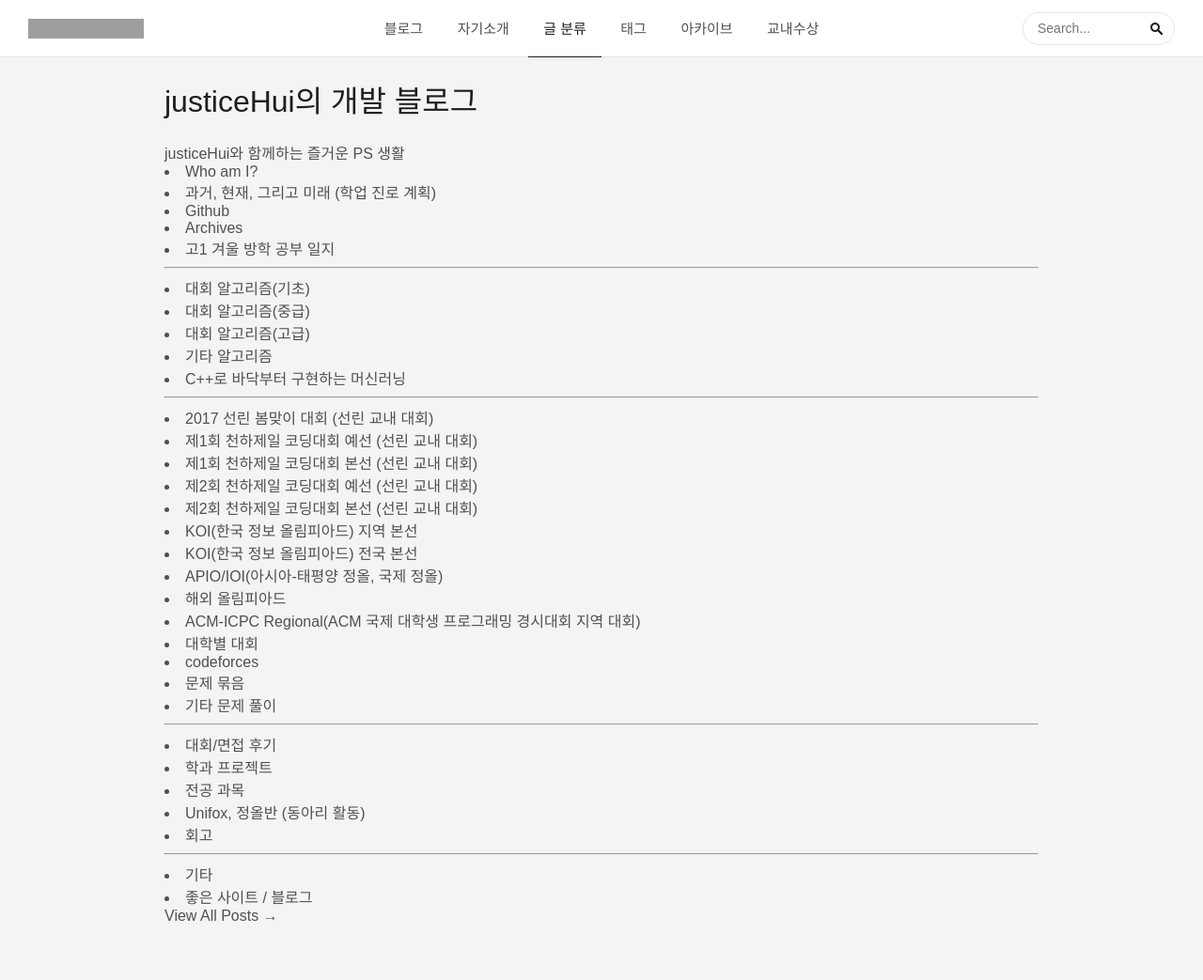
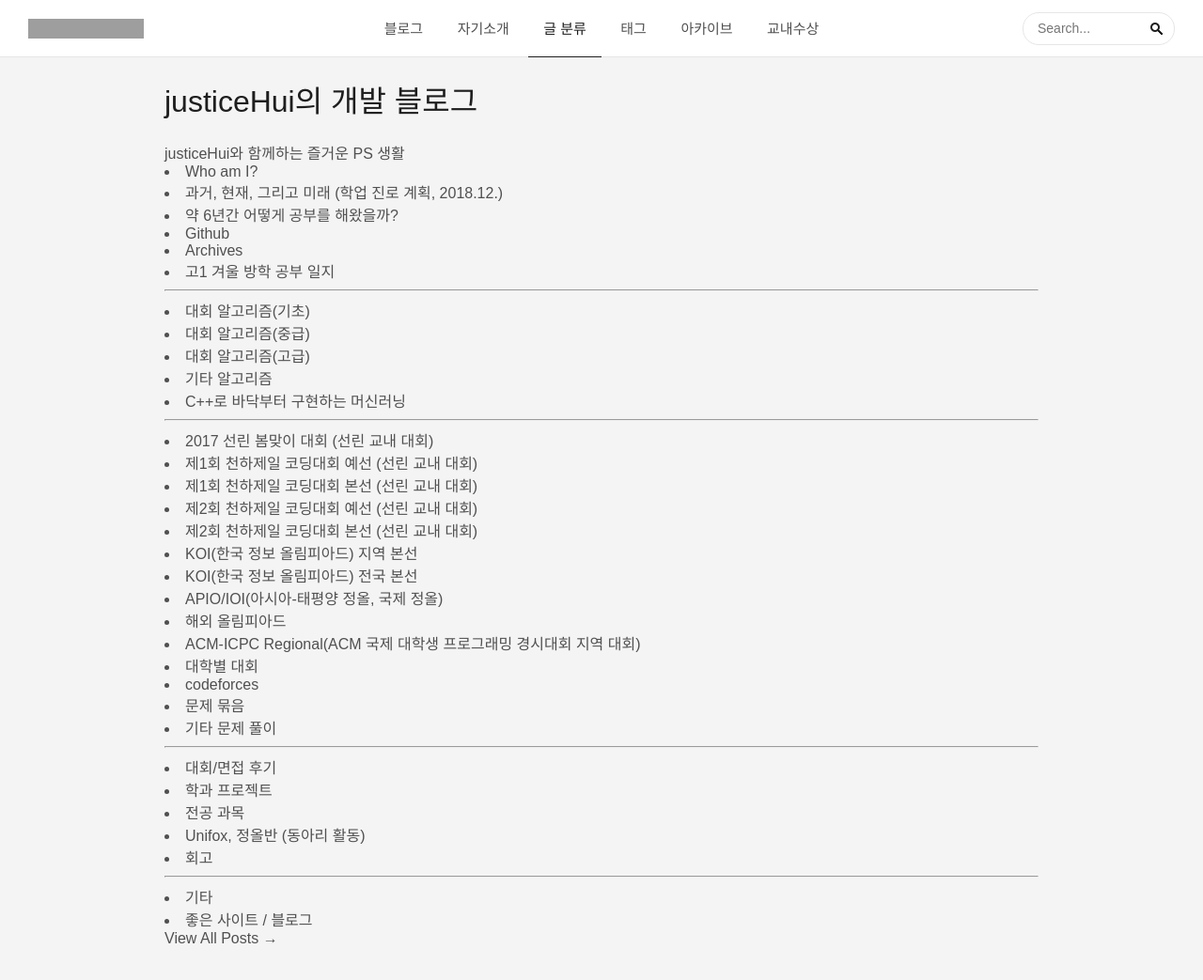
Before and after one commit to justiceHui/justiceHui.github.io_kakao, a Jekyll site: the page built from post.html, in a window 1280 px wide, cut to the strip 0-1080 px from the top of the page. Shown: the top 1043 px of the strip at 94% size. Built offline with Jekyll 4.4.1, drawn with Linux system fonts in a browser that asks for light colours; some web fonts are replaced; grey boxes are pictures that could not be loaded.

Commit message:
Add files via upload

```diff
--- a/archive.html
+++ b/archive.html
@@ -383,6 +383,7 @@ description: 기간별 포스팅 모음
                     <li><a href = "https://justicehui.github.io/2019/02/23/BOJ16975/">백준16975 수열과 쿼리21</a></li>
                     <li><a href = "https://justicehui.github.io/2019/02/24/BOJ10216/">백준10216 Count Circle Groups</a></li>
                     <li><a href = "https://justicehui.github.io/2019/02/24/BOJ2162/">백준2162 선분 그룹</a></li>
+                    <li><a href = "https://justicehui.github.io/2019/02/24/MiRae/">약 6년간 어떻게 공부를 해왔을까?</a></li>
                   </ul>
                 </div>
               </li>
--- a/post.html
+++ b/post.html
@@ -28,7 +28,8 @@ layout: default
       <div class="col-lg-8 col-md-10 mx-auto">
 
         <li><a href = "https://justicehui.github.io/about">Who am I?</a></li>
-        <li><a href = "https://justicehui.github.io/2018/12/19/MiRae/">과거, 현재, 그리고 미래 (학업 진로 계획)</a></li>
+        <li><a href = "https://justicehui.github.io/2018/12/19/MiRae/">과거, 현재, 그리고 미래 (학업 진로 계획, 2018.12.)</a></li>
+        <li><a href = "https://justicehui.github.io/2019/02/24/MiRae/">약 6년간 어떻게 공부를 해왔을까?</a></li>
         <li><a href = "https://github.com/justiceHui">Github</a></li>
         <li><a href = "https://justicehui.github.io/archive/">Archives</a></li>
 
```
Also changed, not shown: other parts of archive.html (+2 -2 lines).
